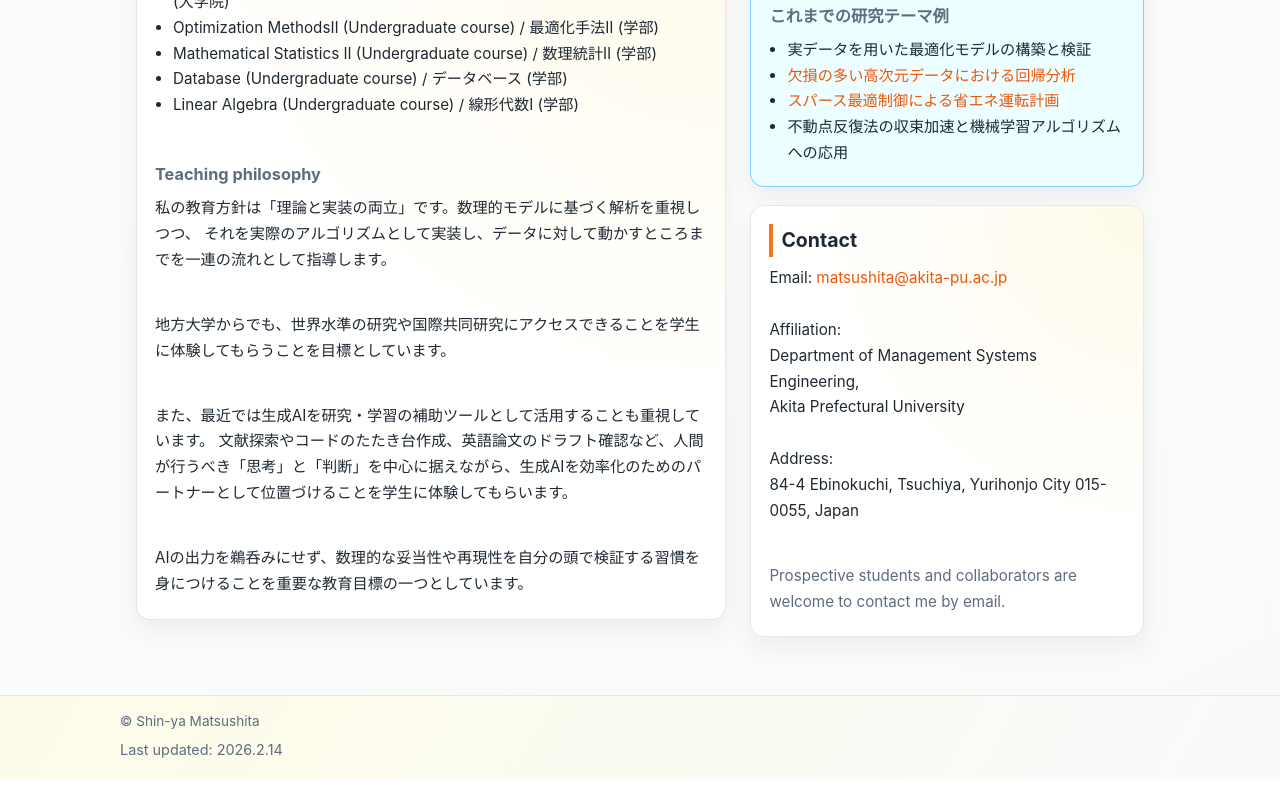
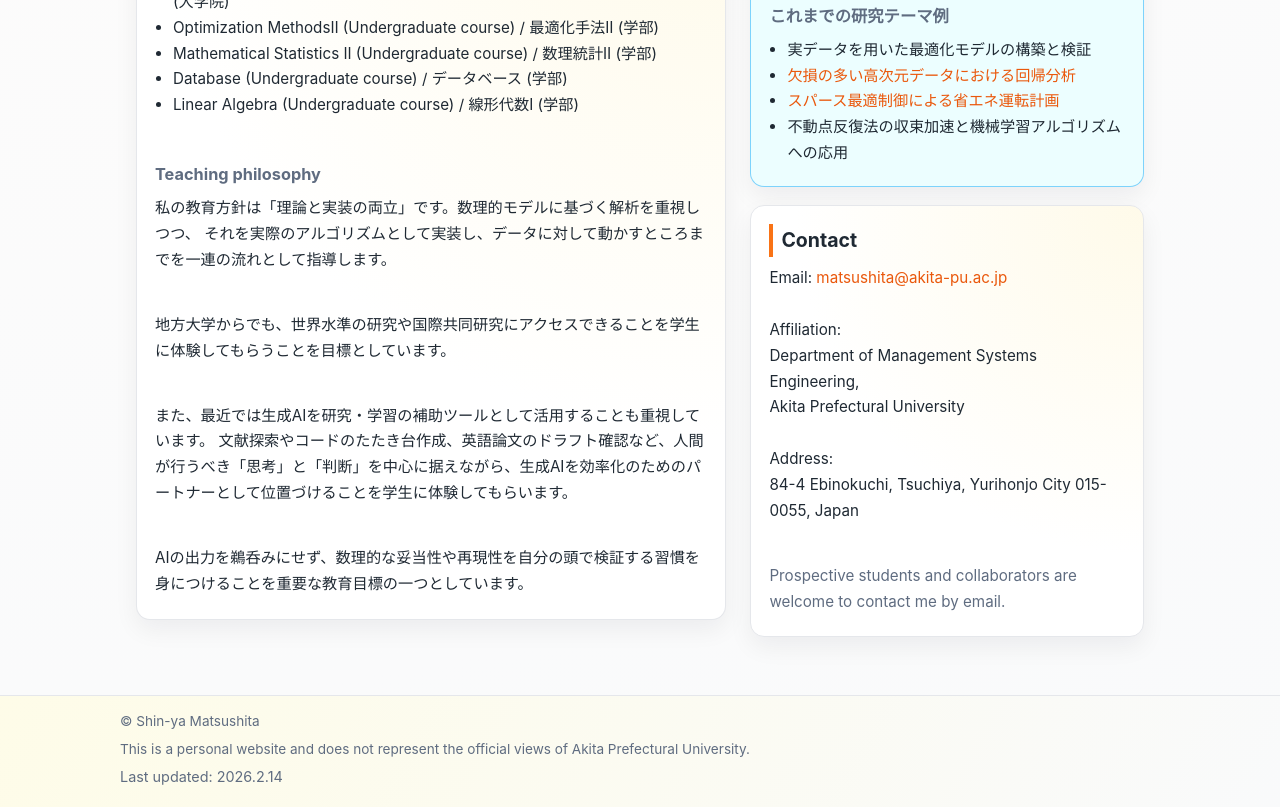
Before and after one commit to matsushita-msdlab/matsushita-lab, a plain HTML site: page index.html in a window 1280 px wide. Shown: the part 1675-2482 px from the top of the page. Before the commit the page ends 2455 px from the top, so only its background shows below. Drawn offline with Linux system fonts and the light colour scheme.

Commit message:
Update index.html

```diff
--- a/index.html
+++ b/index.html
@@ -430,6 +430,7 @@ AIの出力を鵜呑みにせず、数理的な妥当性や再現性を自分の
 <footer>
   <div>
     <span>&copy; Shin-ya Matsushita</span>
+    <span>This is a personal website and does not represent the official views of Akita Prefectural University.</span>
     <span class="muted">Last updated: 2026.2.14</span>
   </div>
 </footer>
```
